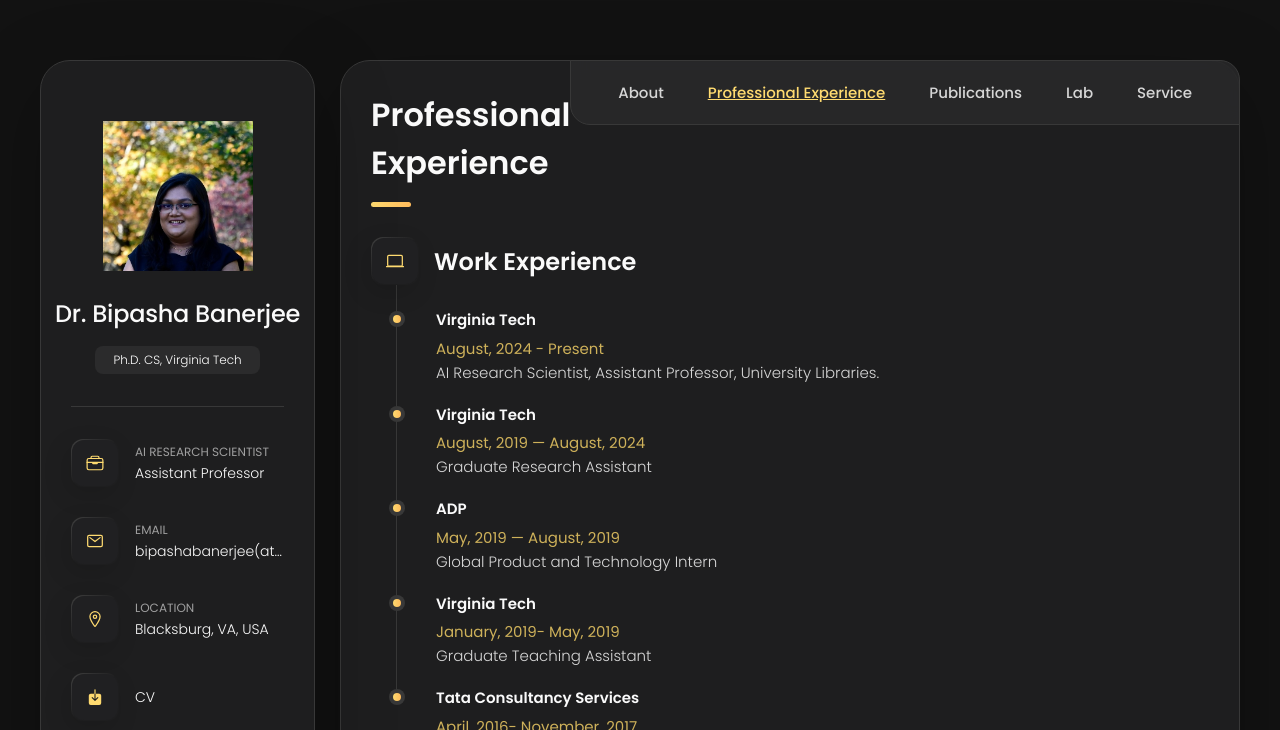
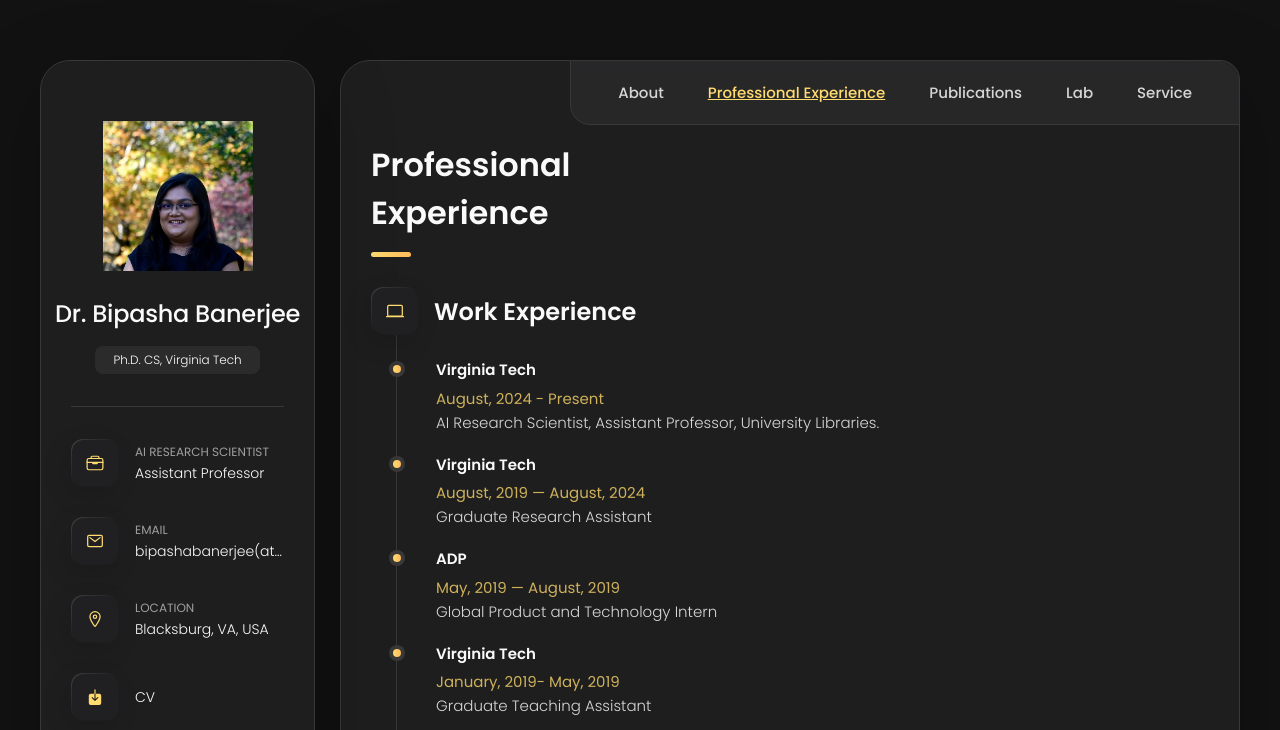
Before and after one commit to Bipasha-banerjee/Bipasha-banerjee.github.io, a plain HTML site: page index.html in a window 1280 px wide. Both pictures are taken after a click on the button "Professional Experience". Shown: the top 730 px of the page. Drawn offline with nearby package versions, Linux system fonts and the light colour scheme.

Commit message:
updating information

```diff
--- a/assets/css/style.css
+++ b/assets/css/style.css
@@ -1910,6 +1910,13 @@ textarea.form-input::-webkit-resizer { display: none; }
 
   .navbar-link { font-weight: var(--fw-500); }
 
+  /* clear the absolutely-positioned navbar for pages with a two-line title */
+  .lab header,
+  .professional.experience header,
+  .publications header {
+    margin-top: 50px;
+  }
+
 
 
   /**
```
